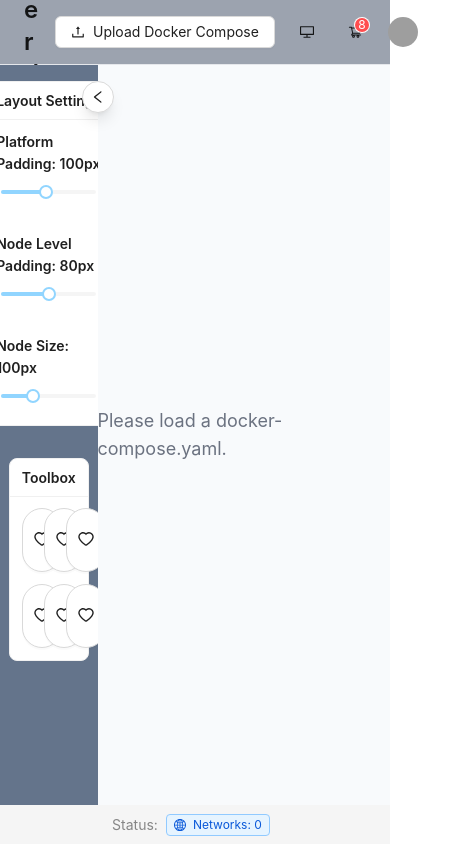
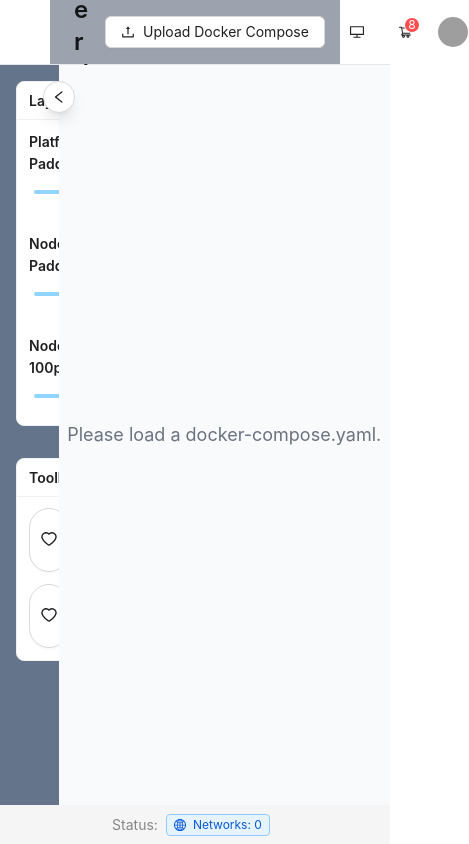
Before and after one commit to gaurav-kispotta/dockerdeck-ui, a React (Vite) app: page / in a window 390 px wide. Shown: the whole page, 469 px wide, since content can reach past the window. Built offline with nearby package versions, Linux system fonts and the light colour scheme; grey boxes are pictures that could not be loaded.

Commit message:
feat: adjust layout widths for Sidebar and Header components for improved responsiveness

```diff
--- a/src/App.tsx
+++ b/src/App.tsx
@@ -15,7 +15,7 @@ function App() {
       <ThemeProvider>
         <AppContext>
           <Layout className='w-screen h-screen'>
-            <Header className='flex-none w-full px-0 bg-white dark:bg-gray-800 border-b border-gray-200 dark:border-gray-700' style={{ height: 'auto', lineHeight: 'normal' }}>
+            <Header className=' bg-white dark:bg-gray-800 border-b border-gray-200 dark:border-gray-700' style={{ height: 'auto', lineHeight: 'normal' }}>
               <Navbar></Navbar>
             </Header>
             <Content className='grow h-full bg-gray-50 dark:bg-gray-900'>
--- a/src/components/main/Main.tsx
+++ b/src/components/main/Main.tsx
@@ -48,7 +48,7 @@ export default function Main() {
         <Layout className='h-full relative'>
             {/* Sidebar */}
             <Sider
-                width="25%"
+                width="15%"
                 collapsed={!isSidebarOpen}
                 collapsedWidth={0}
                 className="bg-slate-500 dark:bg-slate-800 transition-all duration-300"
@@ -66,7 +66,7 @@ export default function Main() {
                 onClick={toggleSidebar}
                 className="absolute top-4 z-10 shadow-lg"
                 style={{
-                    left: isSidebarOpen ? 'calc(25% - 1rem)' : '0.5rem',
+                    left: isSidebarOpen ? 'calc(15% - 1rem)' : '0.5rem',
                     transition: 'left 0.3s ease'
                 }}
                 icon={isSidebarOpen ? <LeftOutlined /> : <RightOutlined />}
--- a/src/components/sidebar/SideBar.tsx
+++ b/src/components/sidebar/SideBar.tsx
@@ -4,7 +4,7 @@ import ToolBox from "./toolbox/ToolBox";
 export default function SideBar() {
     const toolbox = ['A', 'B', 'C', 'D', 'E', 'F']
     return (
-        <div className="flex flex-col items-center justify-center">
+        <div className="flex flex-col items-center justify-center w-fit">
             <Settings />
             <ToolBox items={toolbox} />
         </div>
```
